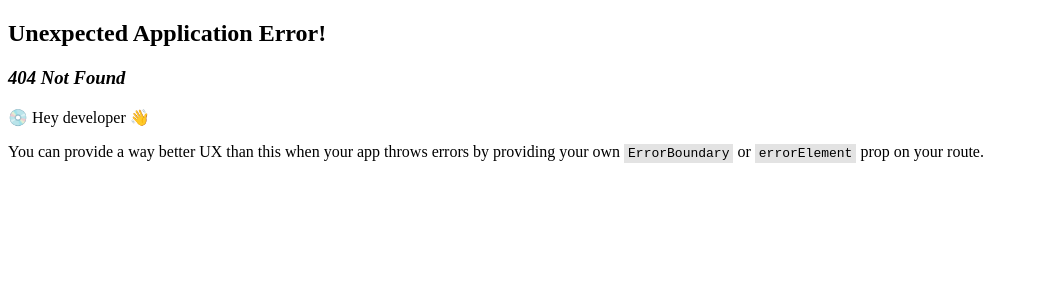
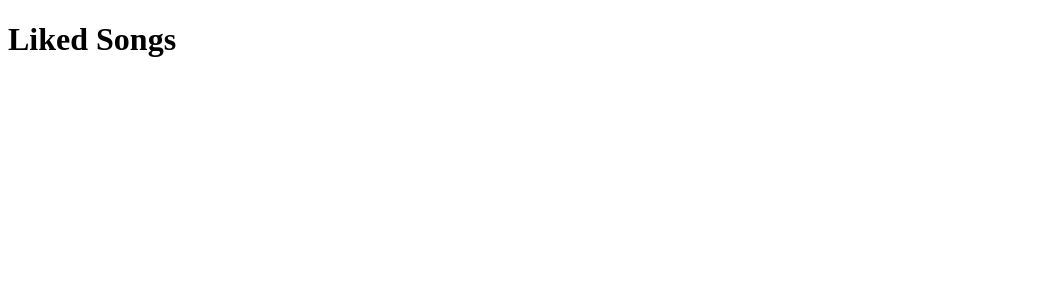
Before and after one commit to Ethan-code-1/launch24-swe-week2-team5, a React (Vite) app in the folder frontend/vite-project/: page /liked-songs in a window 1280 px wide. Before the commit this address had no page. Shown: the top 300 px of the page, without its empty margins (0-1039 px from the left). Built offline with nearby package versions, Linux system fonts and the light colour scheme.

Commit message:
added liked songs page

```diff
--- /dev/null
+++ b/frontend/vite-project/src/roots/LikedSongs.jsx
@@ -0,0 +1,9 @@
+import React from 'react'
+
+export const LikedSongs = () => {
+  return (
+    <div>
+      <h1>Liked Songs</h1>
+    </div>
+  )
+}
```
Also changed, not shown: frontend/vite-project/src/main.jsx (+6 -1 lines).
